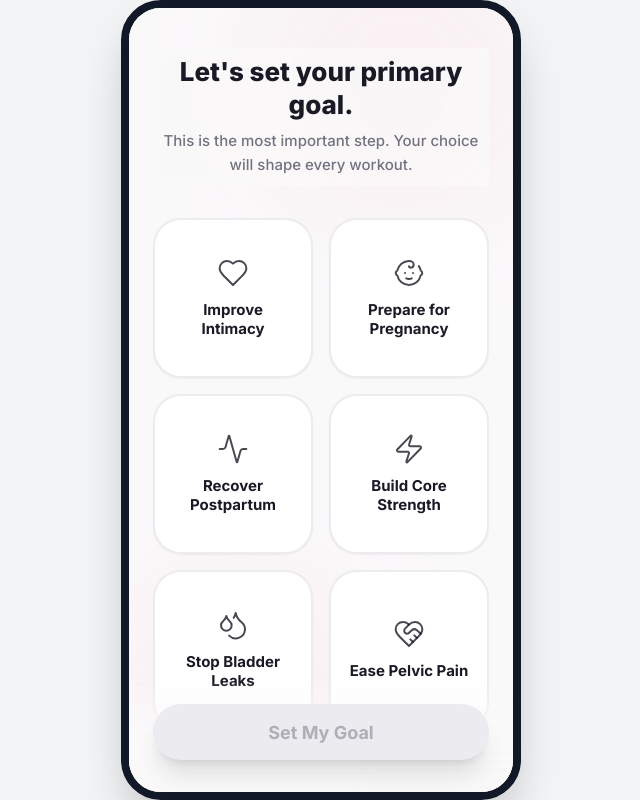
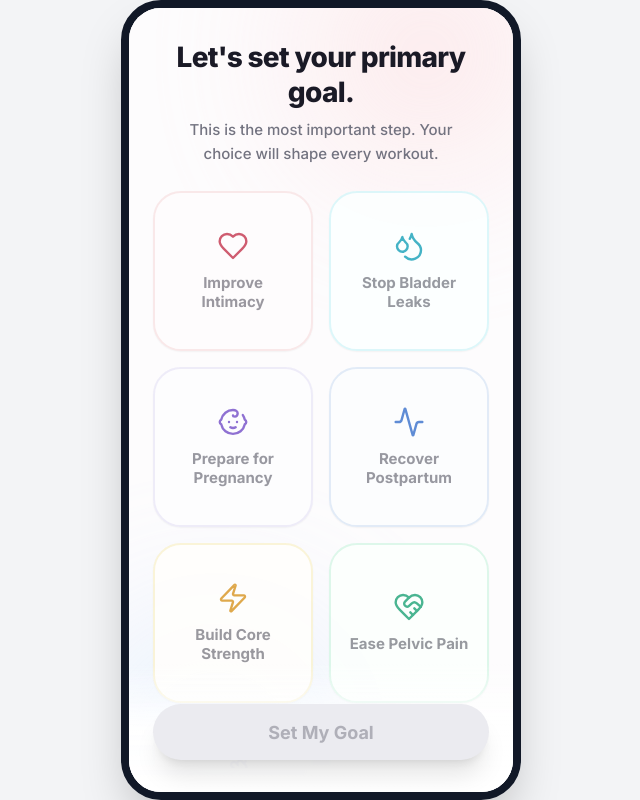
Before and after one commit to ismaelngoie/pelvicfloor, a Next.js app: page / in a window 1280 px wide. Both pictures are taken after a click on the button "Start My 5-Min Journey". Shown: the whole page, without its empty margins (319-959 px from the left). Built offline with nearby package versions, Linux system fonts and the light colour scheme.

Commit message:
Update SelectGoalScreen.js

```diff
--- a/components/SelectGoalScreen.js
+++ b/components/SelectGoalScreen.js
@@ -5,15 +5,96 @@ import {
   Baby, Activity, Zap, Droplets, HeartHandshake, Heart, Dumbbell, CheckCircle2
 } from 'lucide-react';
 
+// --- DATA & THEME CONFIGURATION ---
 const goals = [
-  { id: 'intimacy', title: "Improve Intimacy", icon: <Heart size={32} strokeWidth={1.5} /> },
-  { id: 'pregnancy', title: "Prepare for Pregnancy", icon: <Baby size={32} strokeWidth={1.5} /> },
-  { id: 'postpartum', title: "Recover Postpartum", icon: <Activity size={32} strokeWidth={1.5} /> },
-  { id: 'core', title: "Build Core Strength", icon: <Zap size={32} strokeWidth={1.5} /> },
-  { id: 'leaks', title: "Stop Bladder Leaks", icon: <Droplets size={32} strokeWidth={1.5} /> },
-  { id: 'pain', title: "Ease Pelvic Pain", icon: <HeartHandshake size={32} strokeWidth={1.5} /> },
-  { id: 'fitness', title: "Support My Fitness", icon: <Dumbbell size={32} strokeWidth={1.5} /> },
-  { id: 'stability', title: "Boost Stability", icon: <Activity size={32} strokeWidth={1.5} /> },
+  // 1. Intimacy
+  {
+    id: 'intimacy',
+    title: "Improve Intimacy",
+    icon: <Heart size={32} strokeWidth={1.8} />,
+    color: "text-rose-500",
+    bg: "bg-rose-50",
+    border: "border-rose-100",
+    selectedBorder: "border-rose-500",
+    glow: "shadow-rose-200"
+  },
+  // 2. Leaks (Moved Here)
+  {
+    id: 'leaks',
+    title: "Stop Bladder Leaks",
+    icon: <Droplets size={32} strokeWidth={1.8} />,
+    color: "text-cyan-500",
+    bg: "bg-cyan-50",
+    border: "border-cyan-100",
+    selectedBorder: "border-cyan-500",
+    glow: "shadow-cyan-200"
+  },
+  // 3. Pregnancy
+  {
+    id: 'pregnancy',
+    title: "Prepare for Pregnancy",
+    icon: <Baby size={32} strokeWidth={1.8} />,
+    color: "text-violet-500",
+    bg: "bg-violet-50",
+    border: "border-violet-100",
+    selectedBorder: "border-violet-500",
+    glow: "shadow-violet-200"
+  },
+  // 4. Postpartum
+  {
+    id: 'postpartum',
+    title: "Recover Postpartum",
+    icon: <Activity size={32} strokeWidth={1.8} />,
+    color: "text-blue-500",
+    bg: "bg-blue-50",
+    border: "border-blue-100",
+    selectedBorder: "border-blue-500",
+    glow: "shadow-blue-200"
+  },
+  // 5. Core
+  {
+    id: 'core',
+    title: "Build Core Strength",
+    icon: <Zap size={32} strokeWidth={1.8} />,
+    color: "text-amber-500",
+    bg: "bg-amber-50",
+    border: "border-amber-100",
+    selectedBorder: "border-amber-500",
+    glow: "shadow-amber-200"
+  },
+  // 6. Pain
+  {
+    id: 'pain',
+    title: "Ease Pelvic Pain",
+    icon: <HeartHandshake size={32} strokeWidth={1.8} />,
+    color: "text-emerald-500",
+    bg: "bg-emerald-50",
+    border: "border-emerald-100",
+    selectedBorder: "border-emerald-500",
+    glow: "shadow-emerald-200"
+  },
+  // 7. Fitness
+  {
+    id: 'fitness',
+    title: "Support My Fitness",
+    icon: <Dumbbell size={32} strokeWidth={1.8} />,
+    color: "text-indigo-500",
+    bg: "bg-indigo-50",
+    border: "border-indigo-100",
+    selectedBorder: "border-indigo-500",
+    glow: "shadow-indigo-200"
+  },
+  // 8. Stability
+  {
+    id: 'stability',
+    title: "Boost Stability",
+    icon: <Activity size={32} strokeWidth={1.8} />,
+    color: "text-slate-600",
+    bg: "bg-slate-100",
+    border: "border-slate-200",
+    selectedBorder: "border-slate-600",
+    glow: "shadow-slate-300"
+  },
 ];
 
 export default function SelectGoalScreen({ onNext }) {
@@ -25,27 +106,30 @@ export default function SelectGoalScreen({ onNext }) {
     saveUserData('selectedTarget', goal);
   };
 
+  // Find the color of the selected item to style the "Next" button dynamically
+  const selectedGoal = goals.find(g => g.id === selectedId);
+
   return (
-    <div className="w-full h-full flex flex-col pt-10 px-6 pb-8 animate-fade-in relative bg-app-background/50">
+    <div className="w-full h-full flex flex-col pt-8 px-5 pb-6 animate-fade-in relative bg-white/50">
 
       {/* Background Decor */}
-      <div className="absolute top-0 left-0 w-full h-full overflow-hidden pointer-events-none z-0">
-        <div className="absolute top-[-10%] right-[-10%] w-[300px] h-[300px] bg-app-primary/5 rounded-full blur-3xl" />
-        <div className="absolute bottom-[-10%] left-[-10%] w-[300px] h-[300px] bg-app-primary/5 rounded-full blur-3xl" />
+      <div className="absolute top-0 left-0 w-full h-full overflow-hidden pointer-events-none z-0 opacity-40">
+        <div className="absolute top-[-10%] right-[-10%] w-[250px] h-[250px] bg-rose-200 rounded-full blur-[80px]" />
+        <div className="absolute bottom-[-10%] left-[-10%] w-[250px] h-[250px] bg-blue-200 rounded-full blur-[80px]" />
       </div>
 
-      {/* Header - Z-Index 40 (Below selected card, above regular cards) */}
-      <div className="z-40 mb-6 shrink-0 relative bg-app-background/80 backdrop-blur-sm py-2">
-        <h1 className="text-[26px] font-extrabold text-center text-app-textPrimary mb-2 leading-tight">
+      {/* Header */}
+      <div className="z-10 mb-4 shrink-0 relative">
+        <h1 className="text-[28px] font-extrabold text-center text-app-textPrimary mb-2 leading-tight tracking-tight">
           Let's set your primary goal.
         </h1>
-        <p className="text-center text-app-textSecondary text-[15px] leading-relaxed px-2 font-medium">
+        <p className="text-center text-app-textSecondary text-[15px] leading-relaxed px-4 font-medium">
           This is the most important step. Your choice will shape every workout.
         </p>
       </div>
 
       {/* Grid Container */}
-      <div className="z-10 flex-1 overflow-y-auto no-scrollbar min-h-0 pt-2 pb-24">
+      <div className="z-10 flex-1 overflow-y-auto no-scrollbar min-h-0 pt-2 pb-24 px-1">
         <div className="grid grid-cols-2 gap-4">
           {goals.map((goal) => {
             const isSelected = selectedId === goal.id;
@@ -56,31 +140,29 @@ export default function SelectGoalScreen({ onNext }) {
                 onClick={() => handleSelect(goal)}
                 className={`
                   relative flex flex-col items-center justify-center p-4 rounded-[28px] border-[2px]
-                  transition-all duration-300 aspect-[1/1] active:scale-95 outline-none shadow-sm
+                  transition-all duration-300 ease-out aspect-[1/1] outline-none shadow-sm active:scale-95
                   ${isSelected
-                    ? 'border-app-primary bg-white shadow-2xl shadow-app-primary/20 scale-[1.05] -translate-y-2 z-50' // z-50 forces it on TOP
-                    : 'border-app-borderIdle bg-white hover:border-app-borderIdle/80 z-10'}
+                    ? `bg-white ${goal.selectedBorder} shadow-xl ${goal.glow} scale-[1.05] z-20`
+                    : `bg-white ${goal.border} hover:bg-opacity-80 z-10 opacity-90 grayscale-[0.3]`}
                 `}
               >
-                {/* Selected State: Inner Glow */}
-                {isSelected && (
-                  <div className="absolute inset-0 rounded-[26px] bg-gradient-to-br from-app-primary/5 to-transparent pointer-events-none" />
-                )}
+                {/* Subtle Background Tint */}
+                <div className={`absolute inset-0 rounded-[26px] opacity-20 ${goal.bg} pointer-events-none`} />
 
                 {/* Checkmark Badge */}
                 <div
                   className={`absolute top-3 right-3 transition-all duration-300 ${isSelected ? 'opacity-100 scale-100' : 'opacity-0 scale-50'}`}
                 >
-                  <CheckCircle2 size={26} className="fill-app-primary text-white" />
+                  <CheckCircle2 size={24} className={`fill-current ${goal.color} text-white`} />
                 </div>
 
                 {/* Icon */}
-                <div className={`mb-3 transition-colors duration-300 ${isSelected ? 'text-app-primary' : 'text-app-textPrimary/80'}`}>
+                <div className={`mb-3 transition-all duration-300 transform ${isSelected ? 'scale-110' : 'scale-100'} ${goal.color}`}>
                    {goal.icon}
                 </div>
 
                 {/* Title */}
-                <span className={`text-[15px] font-bold text-center leading-tight transition-colors duration-300 ${isSelected ? 'text-app-primary' : 'text-app-textPrimary'}`}>
+                <span className={`text-[15px] font-bold text-center leading-tight transition-colors duration-300 ${isSelected ? 'text-app-textPrimary' : 'text-app-textSecondary'}`}>
                   {goal.title}
                 </span>
               </button>
@@ -89,14 +171,14 @@ export default function SelectGoalScreen({ onNext }) {
         </div>
       </div>
 
-      {/* Footer / CTA - Z-Index 60 (Always on top of everything) */}
-      <div className="absolute bottom-0 left-0 w-full px-6 pb-8 pt-6 bg-gradient-to-t from-app-background via-app-background/95 to-transparent z-[60]">
+      {/* Footer / CTA - Floating above content */}
+      <div className="absolute bottom-0 left-0 w-full px-6 pb-8 pt-10 bg-gradient-to-t from-white via-white/95 to-transparent z-[60]">
         <button
           onClick={onNext}
           disabled={!selectedId}
           className={`w-full h-14 font-bold text-[18px] rounded-full transition-all duration-300 shadow-xl
             ${selectedId
-              ? 'bg-app-primary text-white shadow-app-primary/30 animate-breathe active:scale-95 transform'
+              ? `bg-app-primary text-white shadow-app-primary/30 animate-breathe active:scale-95 transform`
               : 'bg-app-borderIdle text-app-textSecondary/50 cursor-not-allowed shadow-none'}
           `}
         >
```
